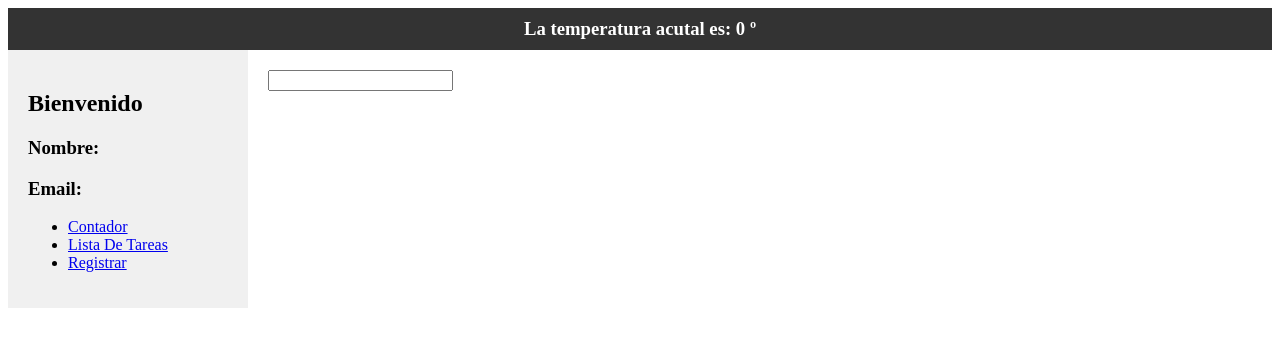
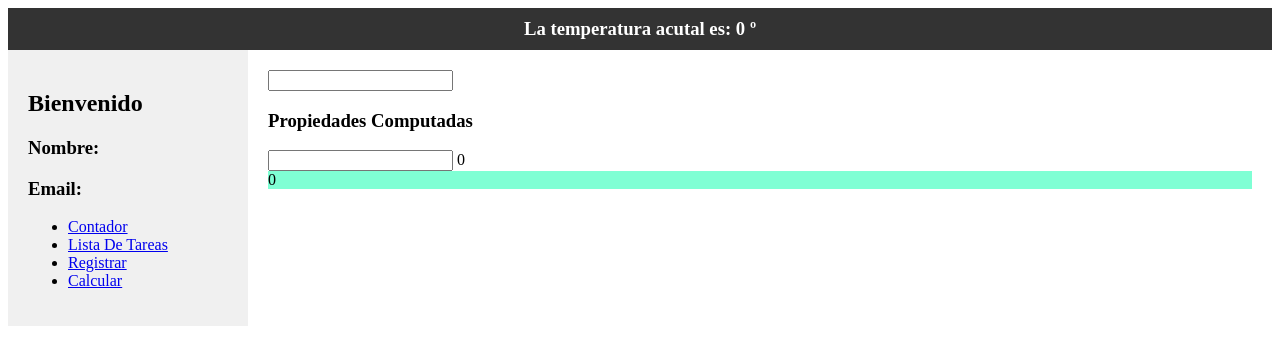
Before and after one commit to DavidMartinezo039/vue-project, a Vue app: page /calcular in a window 1280 px wide. Shown: the top 364 px of the page. Built offline with nearby package versions, Linux system fonts and the light colour scheme; no server answers.

Commit message:
Video 10

```diff
--- a/src/components/SideBar.vue
+++ b/src/components/SideBar.vue
@@ -7,6 +7,7 @@
         <li><router-link to="/contador">Contador</router-link></li>
         <li><router-link to="/lista-de-tareas">Lista De Tareas</router-link></li>
         <li><router-link to="/registrar">Registrar</router-link></li>
+        <li><router-link to="/calcular">Calcular</router-link></li>
     </ul>
 </div>
 </template>
--- /dev/null
+++ b/src/modules/calcular/components/ResultadoSection.vue
@@ -0,0 +1,19 @@
+<template>
+    <div class="resultado">
+        {{ props.resultado }}
+    </div>
+</template>
+
+<script setup>
+import {defineProps} from 'vue';
+
+const props = defineProps([
+    'resultado'
+])
+</script>
+
+<style scoped>
+.resultado {
+    background-color: aquamarine;
+}
+</style>
--- /dev/null
+++ b/src/modules/calcular/views/CalcularView.vue
@@ -0,0 +1,20 @@
+<template>
+    <h3>Propiedades Computadas</h3>
+    <input type="text" v-model="valor">
+    {{ valorCalculado }}
+    <ResultadoSection :resultado="valorCalculado"></ResultadoSection>
+</template>
+
+<script setup>
+import {ref, computed} from 'vue';
+import ResultadoSection from '../components/ResultadoSection.vue';
+
+const valor = ref('');
+const valorCalculado = computed(() => {
+    return valor.value * 3;
+});
+</script>
+
+<style scoped>
+
+</style>
--- a/src/router/index.js
+++ b/src/router/index.js
@@ -23,6 +23,11 @@
       name: 'registrar',
       component: () => import('../modules/registro/views/RegistrarView.vue'),
     },
+    {
+      path: '/calcular',
+      name: 'calcular',
+      component: () => import('../modules/calcular/views/CalcularView.vue'),
+    },
   ],
 })
 
```
